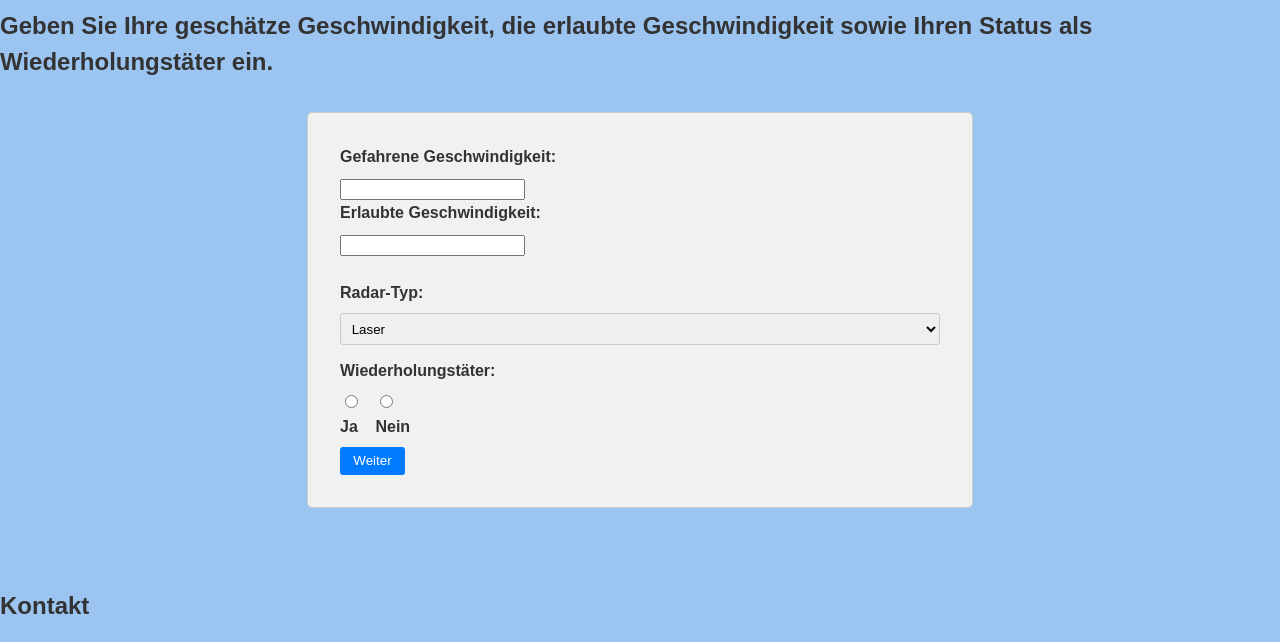
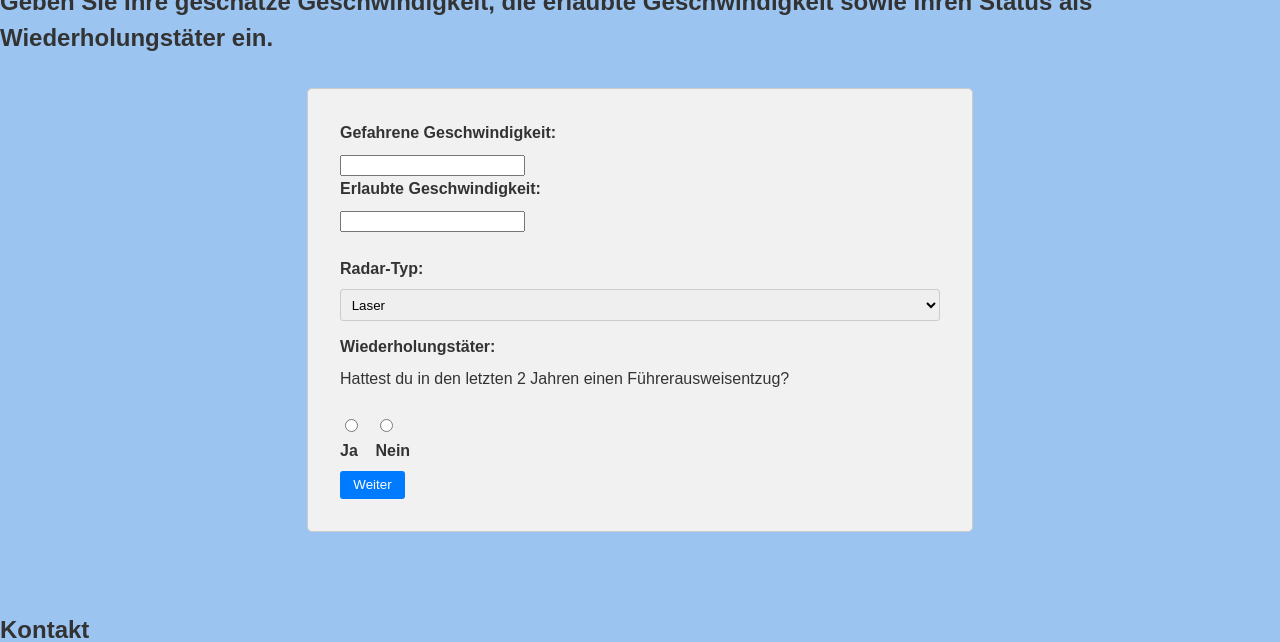
Before and after one commit to yalais/Blitzerrechner-Schweiz, a Flask app: page /eingabe in a window 1280 px wide. Shown: the top 642 px of the page. Run offline with Flask 3, Linux system fonts and the light colour scheme.

Commit message:
führerausweisentzug wiederholungstäter

```diff
--- a/blitzerrechner/templates/eingabe.html
+++ b/blitzerrechner/templates/eingabe.html
@@ -33,6 +33,9 @@
                 <option value="stationaer">Stationär</option>
             </select>
             <label for="wiederholung">Wiederholungstäter:</label>
+            <a>Hattest du in den letzten 2 Jahren einen Führerausweisentzug?</a>
+            <br>
+            <br>
             <div class="radio-container">
                 <input type="radio" id="ja" name="wiederholung" value="ja">
                 <label for="ja">Ja</label>
```
Also changed, not shown: 1 other file.
